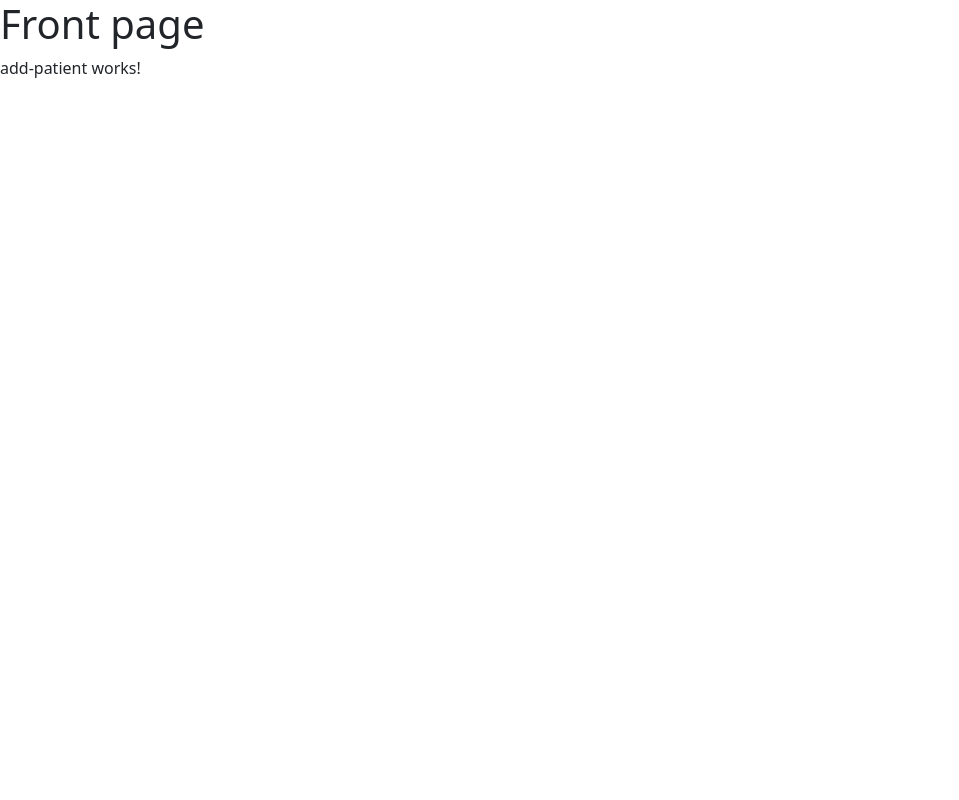
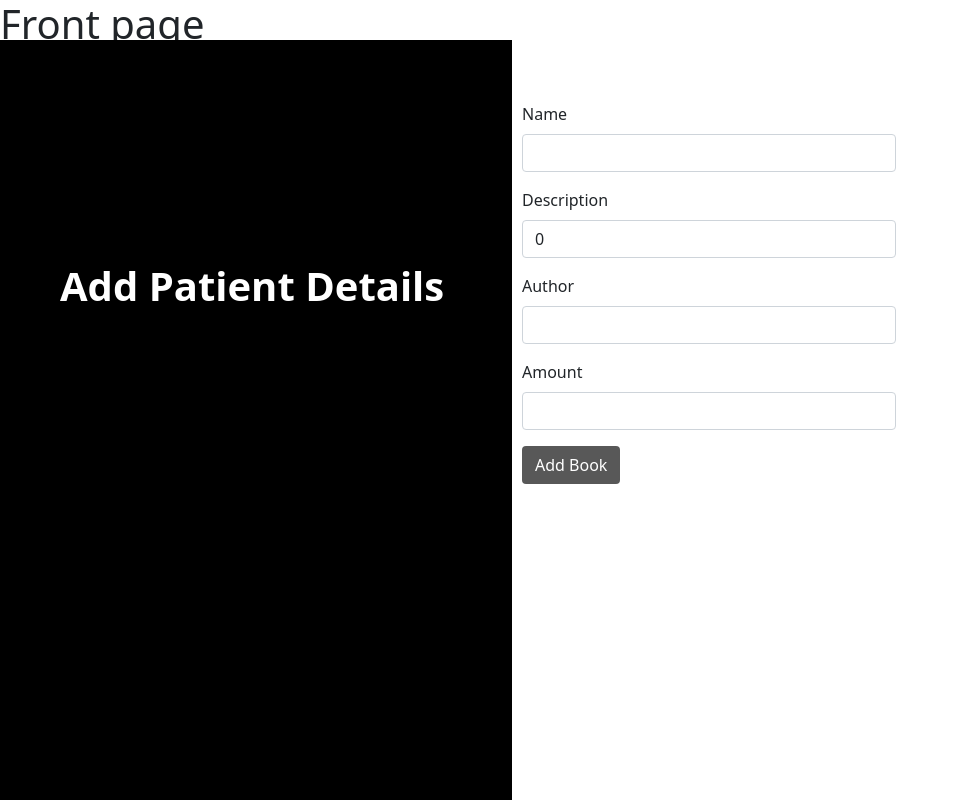
Before and after one commit to peethanilokesh/Angular_StackRootTrainingProject, an Angular app: page /addPatient in a window 1280 px wide. Shown: the whole page, without its empty margins (0-959 px from the left). Built offline with nearby package versions, Linux system fonts and the light colour scheme.

Commit message:
add patient component created

```diff
--- a/src/app/Components/patient/add-patient/add-patient.component.css
+++ b/src/app/Components/patient/add-patient/add-patient.component.css
@@ -0,0 +1,75 @@
+
+
+
+.main-head{
+    height: 150px;
+    background: #FFF;
+
+}
+
+.sidenav {
+    height: 100%;
+    background-color: #000;
+    overflow-x: hidden;
+    padding-top: 60px;
+
+    margin-top: 40px;
+
+}
+
+
+.main {
+    padding: 0px 10px;
+}
+
+@media screen and (max-height: 450px) {
+    .sidenav {padding-top: 15px;}
+}
+
+@media screen and (max-width: 450px) {
+    .login-form{
+        margin-top: 10%;
+    }
+
+    .register-form{
+        margin-top: 10%;
+    }
+}
+
+@media screen and (min-width: 768px){
+    .main{
+        margin-left: 40%;
+    }
+
+    .sidenav{
+        width: 40%;
+        position: fixed;
+        z-index: 1;
+        top: 0;
+        left: 0;
+    }
+
+    .login-form{
+        margin-top: 0%;
+    }
+
+    .register-form{
+        margin-top: 20%;
+    }
+}
+
+
+.login-main-text{
+    margin-top: 20%;
+    padding: 60px;
+    color: #fff;
+}
+
+.login-main-text h2{
+    font-weight: 300;
+}
+
+.btn-black{
+    background-color: #000 !important;
+    color: #fff;
+}
--- a/src/app/Components/patient/add-patient/add-patient.component.html
+++ b/src/app/Components/patient/add-patient/add-patient.component.html
@@ -1 +1,46 @@
-<p>add-patient works!</p>
+
+<h2> Add Patient</h2>
+<div class="sidenav">
+    <div class="login-main-text">
+       <h1 style ="font-weight: bold;">  Add Patient Details </h1>
+
+    </div>
+ </div>
+
+<form #addForm="ngForm"  (ngSubmit) = "onAddPatient()">
+    <div class="main">
+       <div class="col-md-6 col-sm-12">
+          <div class="login-form">
+
+                <div class="mb-3">
+                   <label for="Name" class="form-label">Name</label>
+                   <input type="text" class="form-control" name="Name" id="Name" [(ngModel)]="newPatient.PatientName" #Name="ngModel"  required>
+                   <p *ngIf="Name.invalid && Name.touched" class="alert alert-danger">Name is mandatory</p>
+               </div>
+
+               <div class="mb-3">
+                <label for="Description" class="form-label">Description</label>
+                <input type="text" class="form-control" name="Description" id="Description" [(ngModel)]="newPatient.PatientAge" #Description="ngModel"  required>
+                <p *ngIf="Description.invalid && Description.touched" class="alert alert-danger">Description is mandatory</p>
+            </div>
+
+            <div class="mb-3">
+                <label for="Author" class="form-label">Author</label>
+                <input type="text" class="form-control" name="Author" id="Author" [(ngModel)]="newPatient.PatientGender" #Author="ngModel"  required>
+                <p *ngIf="Author.invalid && Author.touched" class="alert alert-danger">Author is mandatory</p>
+            </div>
+
+            <div class="mb-3">
+                <label for="Amount" class="form-label">Amount</label>
+                <input type="number" class="form-control" name="Amount" id="Amount" [(ngModel)]="newPatient.Department" #Amount="ngModel"  required>
+                <p *ngIf="Amount.invalid && Amount.touched" class="alert alert-danger">Amount is mandatory</p>
+            </div>
+
+
+
+             <button [disabled]="addForm.invalid" type="submit" class="btn btn-black">Add Book</button>
+
+          </div>
+       </div>
+    </div>
+   </form>
--- a/src/app/Components/patient/add-patient/add-patient.component.ts
+++ b/src/app/Components/patient/add-patient/add-patient.component.ts
@@ -1,4 +1,7 @@
 import { Component, OnInit } from '@angular/core';
+import { Router } from '@angular/router';
+import { IAddPatient } from 'src/app/Models/Patient/addPatient';
+import { PatientService } from 'src/app/Services/patient.services';
 
 @Component({
   selector: 'app-add-patient',
@@ -7,9 +10,32 @@ import { Component, OnInit } from '@angular/core';
 })
 export class AddPatientComponent implements OnInit {
 
-  constructor() { }
+  constructor(private patientServices : PatientService,
+    private router: Router) { }
+
+    newPatient : IAddPatient = {
+      PatientName: '',
+      PatientAge: 0,
+      PatientGender: '',
+      Department: '',
+      DoctorName: '',
+      DoctorFee: 0
+    }
 
   ngOnInit(): void {
   }
 
+
+  onAddPatient(){
+
+    console.log(this.newPatient);
+
+    this.patientServices.AddPatient(this.newPatient)
+    .subscribe((data : any) =>
+    {
+      console.log(data);
+      this.router.navigate(['/patientList'])
+    });
+
+  }
 }
```
